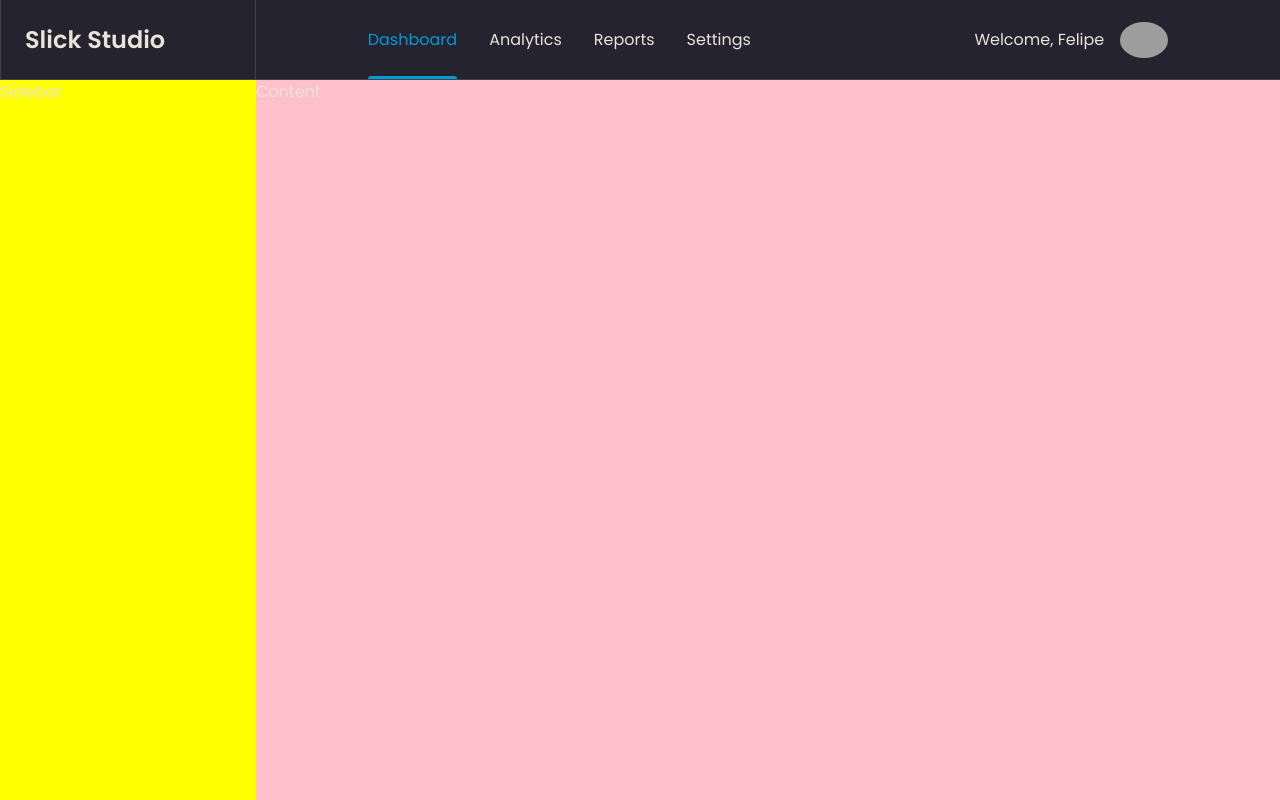
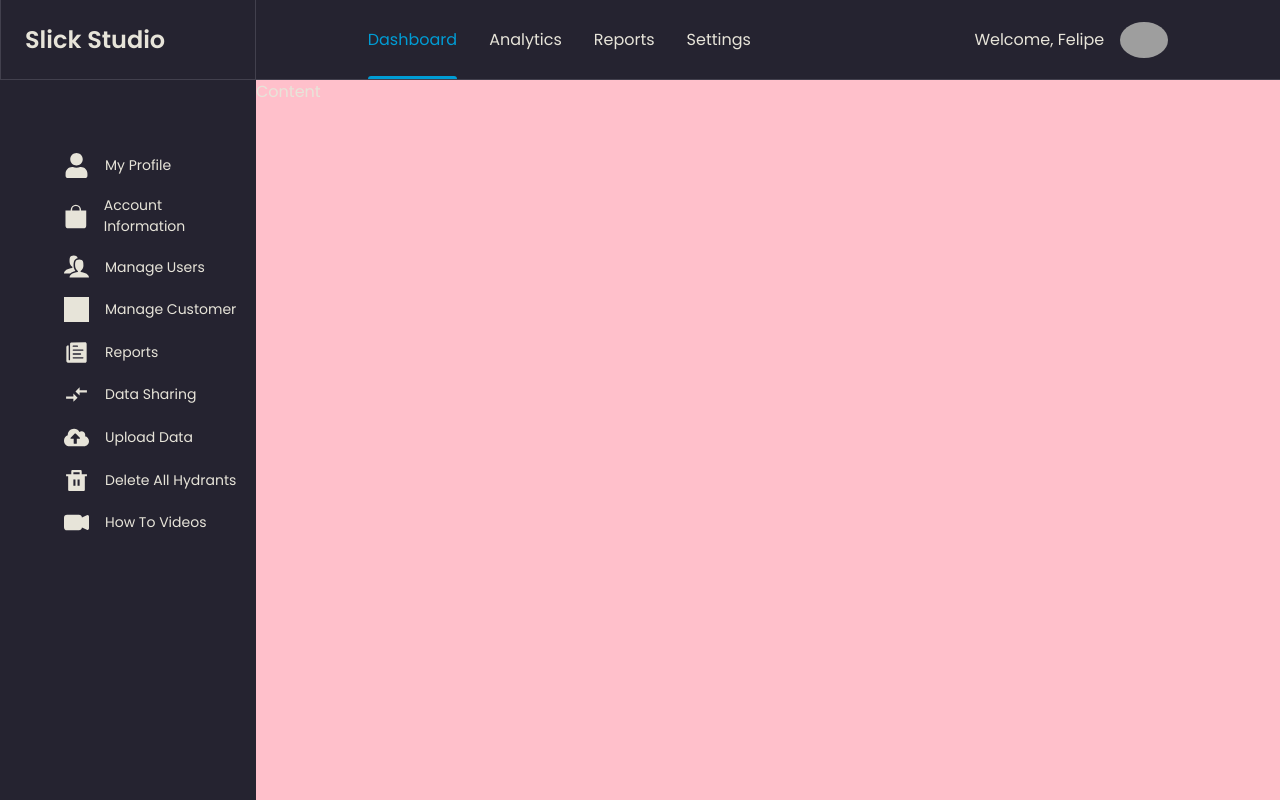
Before and after one commit to vinebks/slick-studio, a Next.js app: page / in a window 1280 px wide. Built offline with nearby package versions, Linux system fonts and the light colour scheme; grey boxes are pictures that could not be loaded.

Commit message:
feat: sidebar :sparkles:

```diff
--- a/src/components/Sidebar/index.tsx
+++ b/src/components/Sidebar/index.tsx
@@ -1,5 +1,16 @@
+import { NAVBAR_ICONS } from '../../constants/NavbarIcons';
 import { SidebarContainer } from './styles';
 
 export const Sidebar: React.FC = () => {
-  return <SidebarContainer>Sidebar</SidebarContainer>;
+  return (
+    <SidebarContainer>
+      <nav>
+        {Object.entries(NAVBAR_ICONS).map(([key, value]) => (
+          <a>
+            {value.icon} {key}
+          </a>
+        ))}
+      </nav>
+    </SidebarContainer>
+  );
 };
--- a/src/components/Sidebar/styles.ts
+++ b/src/components/Sidebar/styles.ts
@@ -2,5 +2,35 @@ import styled from 'styled-components';
 
 export const SidebarContainer = styled.section`
   grid-area: Sidebar;
-  background: yellow;
+
+  nav {
+    height: 40rem;
+    padding: 4rem 1rem 0 4rem;
+
+    display: flex;
+    flex-direction: column;
+    justify-content: space-around;
+    align-items: flex-start;
+
+    @media (max-width: 1440px) {
+      height: 29rem;
+    }
+
+    a {
+      display: flex;
+      align-items: center;
+
+      font-size: ${({ theme }) => theme.fontSize.large};
+
+      @media (max-width: 1600px) {
+        font-size: ${({ theme }) => theme.fontSize.medium};
+      }
+
+      svg {
+        margin-right: 1rem;
+        width: 25px;
+        height: 25px;
+      }
+    }
+  }
 `;
--- /dev/null
+++ b/src/constants/NavbarIcons.tsx
@@ -0,0 +1,36 @@
+import { FaUser, FaSquareFull, FaCloudUploadAlt } from 'react-icons/fa';
+import { BsBagFill, BsCameraVideoFill } from 'react-icons/bs';
+import { ImUsers } from 'react-icons/im';
+import { IoIosPaper } from 'react-icons/io';
+import { MdCompareArrows } from 'react-icons/md';
+import { RiDeleteBinFill } from 'react-icons/ri';
+
+export const NAVBAR_ICONS = {
+  'My Profile': {
+    icon: <FaUser />,
+  },
+  'Account Information': {
+    icon: <BsBagFill />,
+  },
+  'Manage Users': {
+    icon: <ImUsers />,
+  },
+  'Manage Customer': {
+    icon: <FaSquareFull />,
+  },
+  Reports: {
+    icon: <IoIosPaper />,
+  },
+  'Data Sharing': {
+    icon: <MdCompareArrows />,
+  },
+  'Upload Data': {
+    icon: <FaCloudUploadAlt />,
+  },
+  'Delete All Hydrants': {
+    icon: <RiDeleteBinFill />,
+  },
+  'How To Videos': {
+    icon: <BsCameraVideoFill />,
+  },
+};
```
